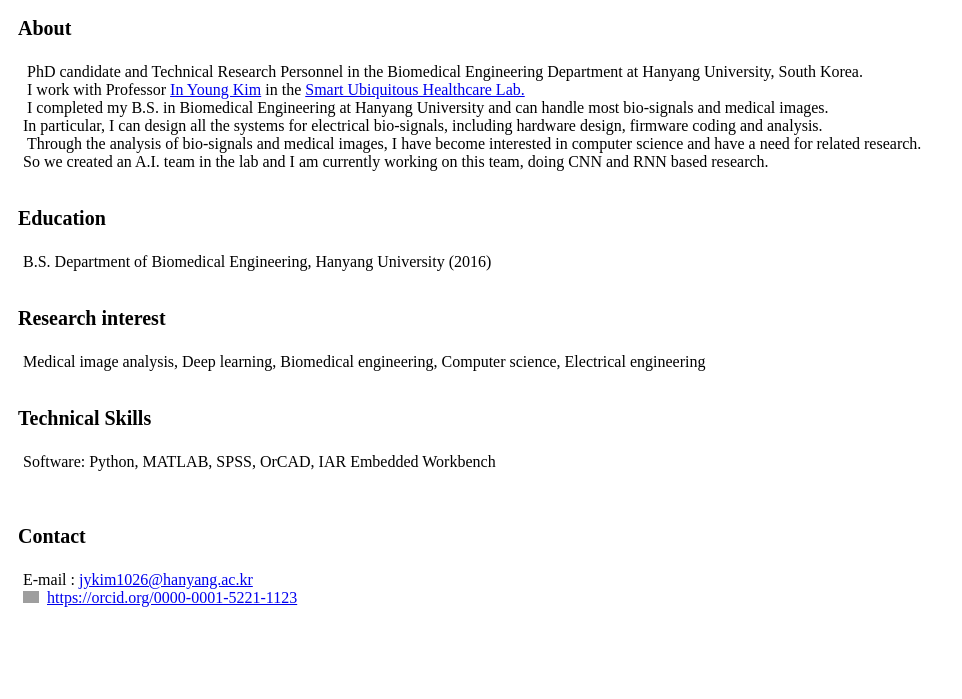
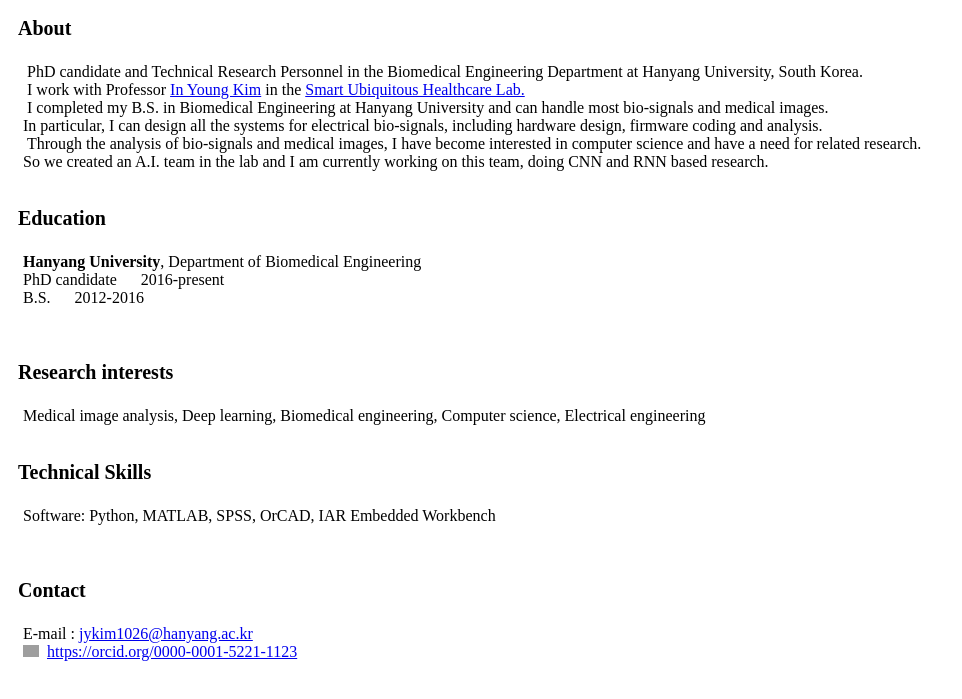
Before and after one commit to jyjoshuakim/jyjoshuakim.github.io, a plain HTML site: page index.html in a window 1280 px wide. Shown: the part 67-766 px from the top of the page, without its empty margins (0-962 px from the left). Drawn offline with Linux system fonts and the light colour scheme; grey boxes are pictures that could not be loaded.

Commit message:
Update index.html

```diff
--- a/index.html
+++ b/index.html
@@ -23,11 +23,14 @@
     <div style="font-size:15pt; padding-left:10px;" "="">
       <b>Education</b><br><br></div>
     <div style="text-align:left; padding-left:15px" "="">
-      B.S. Department of Biomedical Engineering, Hanyang University (2016)<br><br><br>
+      <b>Hanyang University</b>, Department of Biomedical Engineering <br>
+      PhD candidate &emsp; 2016-present<br>
+      B.S. &emsp; 2012-2016<br>
+                                                        <br><br><br>
                                                         </div>
 
     <div style="font-size:15pt; padding-left:10px;" "="">
-      <b>Research interest</b><br><br></div>
+      <b>Research interests</b><br><br></div>
     <div style="text-align:left; padding-left:15px" "="">
       Medical image analysis, Deep learning, Biomedical engineering, Computer science, Electrical engineering<br><br><br>
       </div>
```
